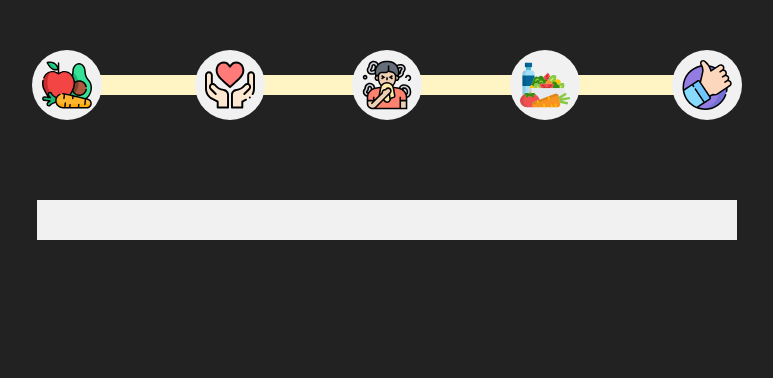
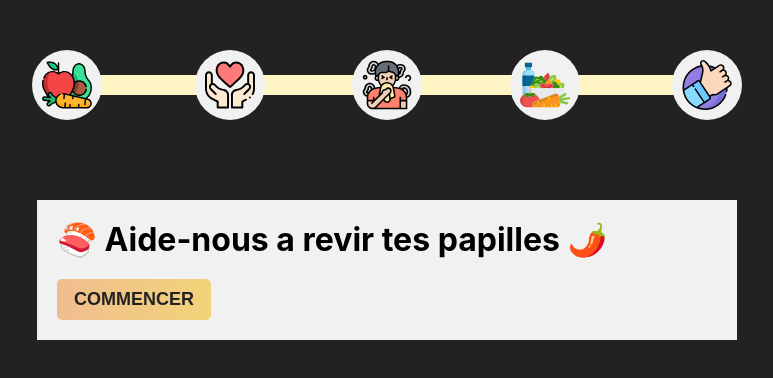
Before and after one commit to Waliddjla/Multi-step-validation, a React (Create React App) app: page / in a window 1280 px wide. Shown: the top 378 px of the page, without its empty margins (253-1026 px from the left). Built offline with nearby package versions, Linux system fonts and the light colour scheme.

Commit message:
card begin and end

```diff
--- /dev/null
+++ b/src/Components/MultiForm/Infos/CardBegin.js
@@ -0,0 +1,11 @@
+import React from 'react'
+import './Card.css'
+
+export default function CardBegin() {
+  return (
+    <div className="card">
+     <h1>🍣 Aide-nous a revir tes papilles 🌶️</h1>
+     <button>COMMENCER</button>
+    </div>
+  )
+}
--- /dev/null
+++ b/src/Components/MultiForm/Infos/CardEnd.js
@@ -0,0 +1,13 @@
+import React from 'react'
+import './Card.css'
+
+export default function CardEnd() {
+  return (
+    <div>
+     <div className="card">
+        <h1>Bravissimo !</h1>
+        <p>On peut maintenat te proposer des plats en fonction de test goùts.</p>
+    </div>
+    </div>
+  )
+}
--- a/src/Components/MultiForm/MultiForm.js
+++ b/src/Components/MultiForm/MultiForm.js
@@ -1,6 +1,8 @@
 import React, {useState} from 'react'
 import './MultiForm.css'
 import Indicator from './Indicator/Indicator'
+import CardBegin from './Infos/CardBegin'
+import CardEnd from './Infos/CardEnd'
 
 export default function MultiForm() {
 
@@ -16,6 +18,8 @@
   return (
     <div className='container-multiform '>
       <Indicator />
+      <CardBegin/>
+
     </div>
   )
 }
```
